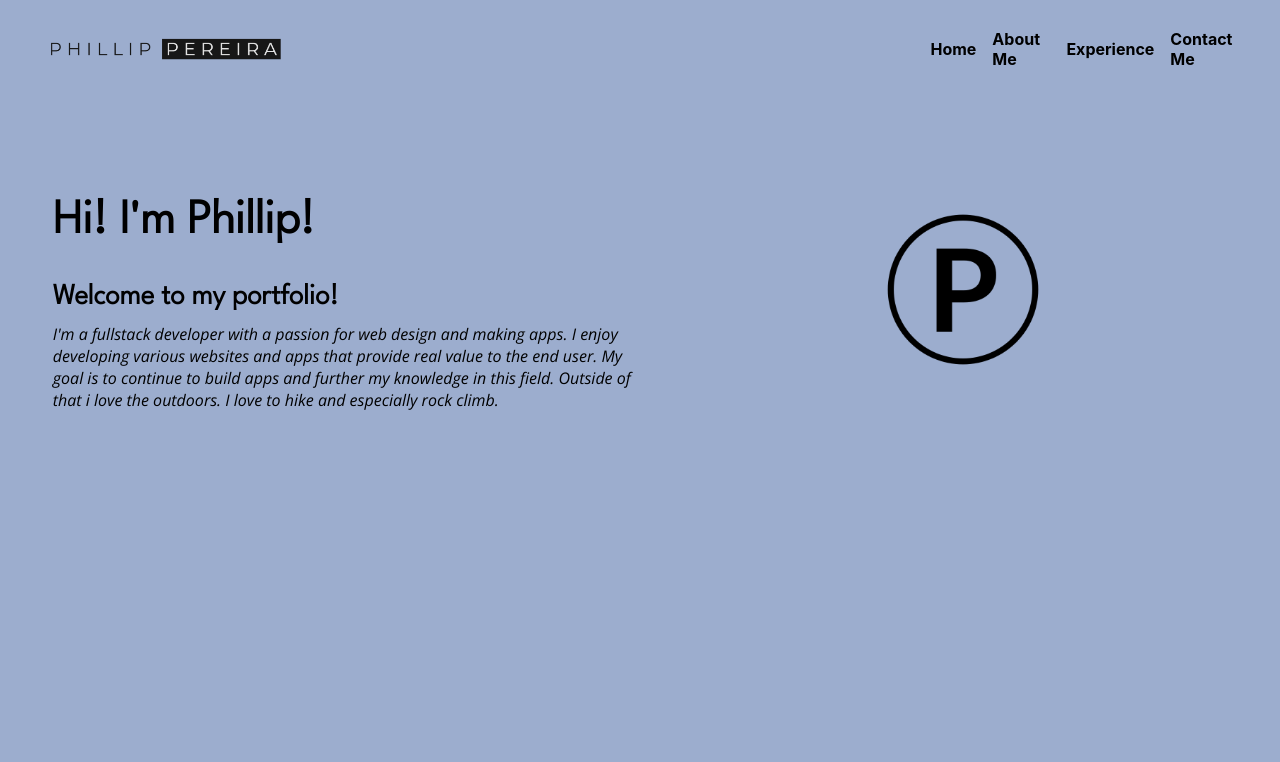
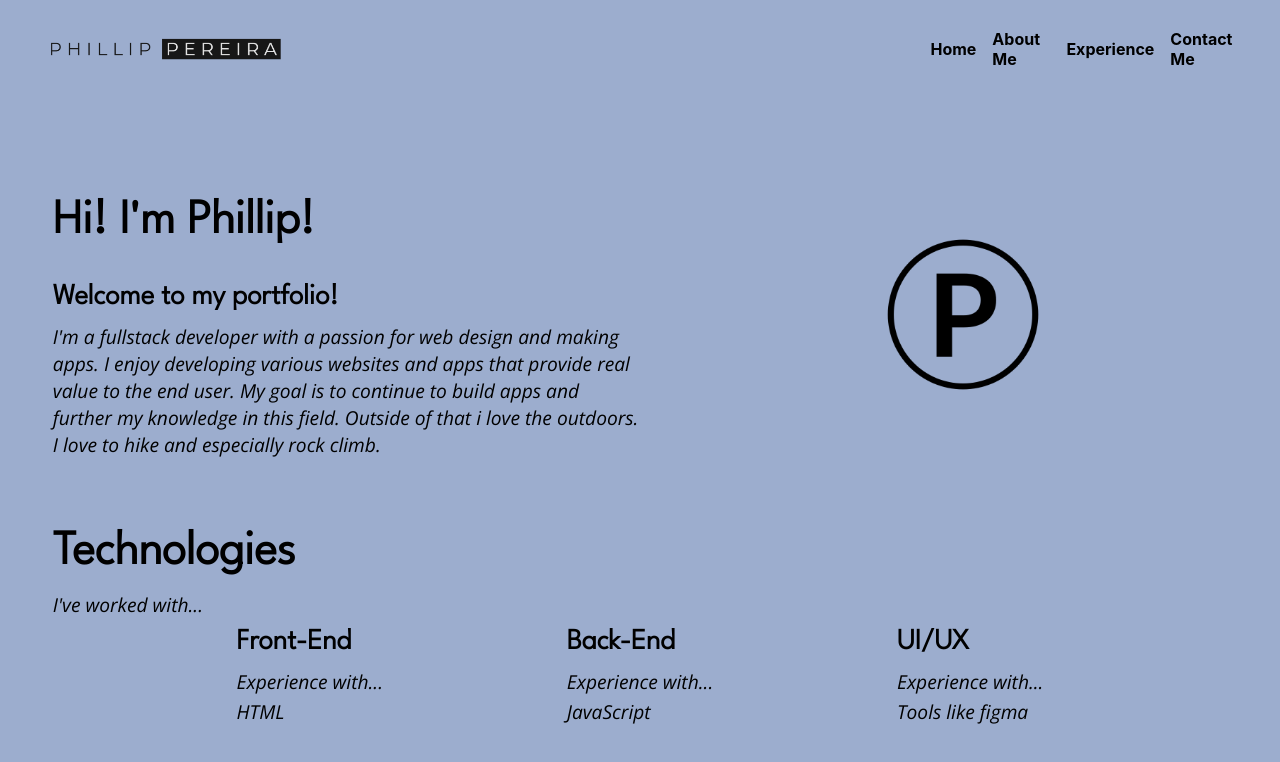
Before and after one commit to Phillip48/React-Portfolio-V2, a React (Create React App) app in the folder my-app/: page / in a window 1280 px wide. Shown: the top 762 px of the page. Built offline with nearby package versions, Linux system fonts and the light colour scheme.

Commit message:
Made Technologies JS and CSS and added basic jsx to it

```diff
--- a/my-app/src/app/App.css
+++ b/my-app/src/app/App.css
@@ -6,6 +6,26 @@ html {
   /* margin: 1rem; */
 }
 
+
+
+.intro-big{
+  /* color: white; */
+  font-family: 'League Spartan', sans-serif;
+  font-size: 3em;
+}
+
+.sub-intro-med{
+  font-family: 'League Spartan', sans-serif;
+  font-size: 1.8em;
+  margin-top: -.5rem;
+}
+
+.para-text-small{
+  font-family: 'Open Sans', sans-serif;
+  font-size: 1.2em;
+  margin-top: -1rem;
+  font-weight: 500;
+}
 
 /* .App {
   text-align: center;
--- a/my-app/src/app/App.js
+++ b/my-app/src/app/App.js
@@ -2,12 +2,14 @@
 import './App.css';
 import Navbar from '../components/Navbar.js';
 import AboutMe from '../components/AboutMe';
+import Technologies from '../components/technologies/Technologies';
 
 function App() {
   return (
     <main>
       <Navbar />
       <AboutMe />
+      <Technologies />
     </main>
 
   );
--- a/my-app/src/components/AboutMe.css
+++ b/my-app/src/components/AboutMe.css
@@ -40,24 +40,6 @@ a:active {
     width: 50%;
 }
 
-.intro-big{
-    /* color: white; */
-    font-family: 'League Spartan', sans-serif;
-    font-size: 3em;
-}
-
-.sub-intro-med{
-    font-family: 'League Spartan', sans-serif;
-    font-size: 1.8em;
-    margin-top: -.5rem;
-}
-
-.para-text-small{
-    font-family: 'Open Sans', sans-serif;
-    margin-top: -1rem;
-    font-weight: 500;
-}
-
 
 .rightside-text{
     display: flex;
--- a/my-app/src/components/Navbar.css
+++ b/my-app/src/components/Navbar.css
@@ -1,3 +1,5 @@
+@import url('https://fonts.googleapis.com/css2?family=League+Spartan:wght@300&display=swap');
+@import url('https://fonts.googleapis.com/css2?family=League+Spartan:wght@300&family=Open+Sans:ital,wght@1,300&display=swap');
 
 *{
     box-sizing: border-box;
--- /dev/null
+++ b/my-app/src/components/technologies/Technologies.css
@@ -0,0 +1,32 @@
+@import url('https://fonts.googleapis.com/css2?family=League+Spartan:wght@300&display=swap');
+@import url('https://fonts.googleapis.com/css2?family=League+Spartan:wght@300&family=Open+Sans:ital,wght@1,300&display=swap');
+
+*{
+    box-sizing: border-box;
+}
+
+/*  Establish variables */
+/* :root{
+
+} */
+
+
+/* Anchor tags no styling */
+a,
+a:hover,
+a:focus,
+a:active {
+    text-decoration: none;
+    color: inherit;
+}
+
+
+
+.holds-everything-technologies{
+    margin: 3.3rem;
+}
+
+.technologies-worked-display{
+    display: flex;
+    justify-content: space-evenly;
+}
--- /dev/null
+++ b/my-app/src/components/technologies/Technologies.js
@@ -0,0 +1,35 @@
+import React from 'react';
+import './Technologies.css';
+
+
+const Technologies = () => {
+    return (
+        <div className='holds-everything-technologies'>
+            <h1 className='intro-big'>Technologies</h1>
+            <p className='para-text-small'>I've worked with...</p>
+
+            <div className='technologies-worked-display'>
+                <div>
+                    <h3 className='sub-intro-med'>Front-End</h3>
+                    <p className='para-text-small'>Experience with...</p>
+                    <p className='para-text-small'>HTML</p>
+                </div>
+
+                <div>
+                    <h3 className='sub-intro-med'>Back-End</h3>
+                    <p className='para-text-small'>Experience with...</p>
+                    <p className='para-text-small'>JavaScript</p>
+                </div>
+
+                <div>
+                    <h3 className='sub-intro-med'>UI/UX</h3>
+                    <p className='para-text-small'>Experience with...</p>
+                    <p className='para-text-small'>Tools like figma</p>
+                </div>
+            </div>
+
+        </div>
+    )
+}
+
+export default Technologies;
```
